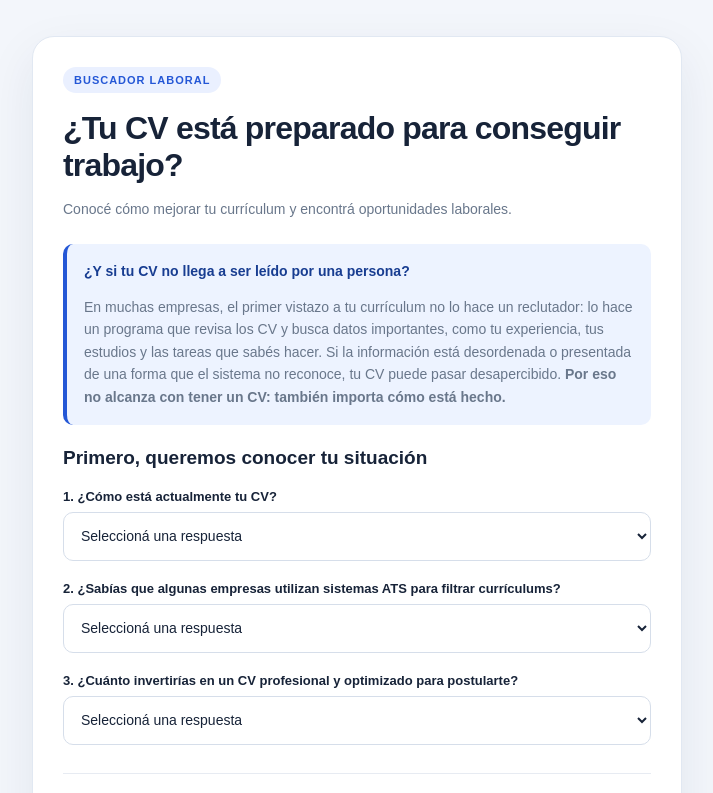
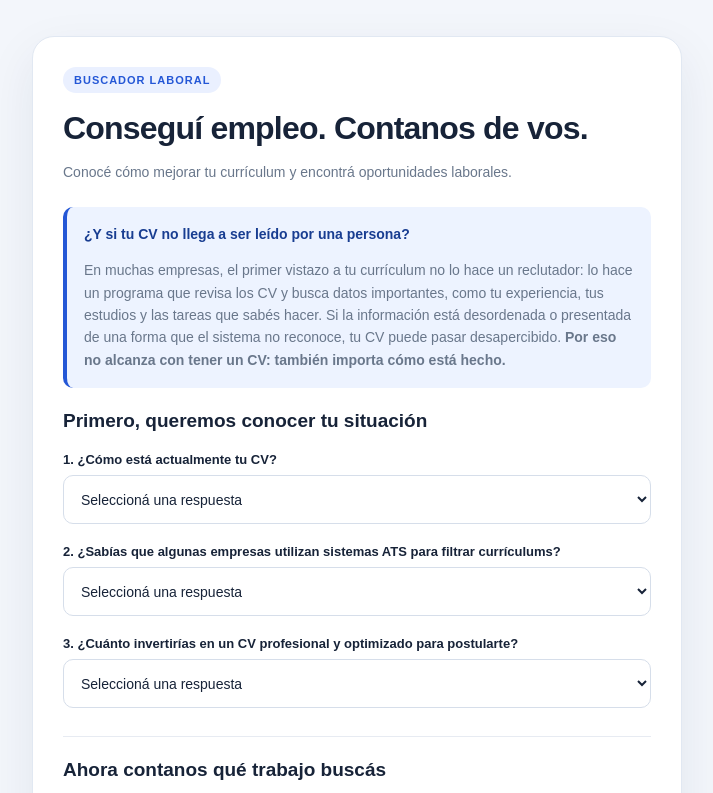
Before and after one commit to onlineweb-ia/B-squeda-laboral, a plain HTML site: page formulario-cv.html in a window 1280 px wide. Shown: the top 793 px of the page, without its empty margins (283-996 px from the left). Drawn offline with Linux system fonts and the light colour scheme.

Commit message:
Formulario CV: nuevo titulo

```diff
--- a/formulario-cv.html
+++ b/formulario-cv.html
@@ -33,7 +33,7 @@ form small{display:block;margin-top:12px;text-align:center;color:#8995a7;line-he
 <section class="cv-lead">
   <header class="cv-header">
     <span class="cv-tag">BUSCADOR LABORAL</span>
-    <h1>¿Tu CV está preparado para conseguir trabajo?</h1>
+    <h1>Conseguí empleo. Contanos de vos.</h1>
     <p>Conocé cómo mejorar tu currículum y encontrá oportunidades laborales.</p>
   </header>
 
```
